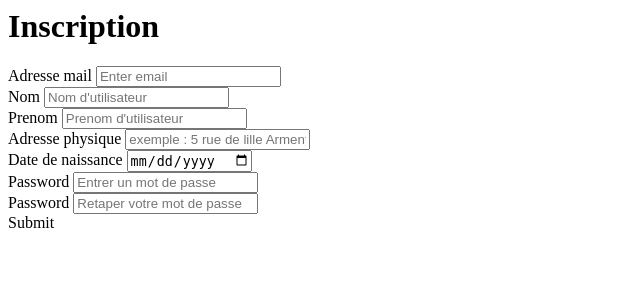
After one commit to luvumbu/mon_cv, a PHP site: page /pages/inscription.php in a window 1280 px wide. The commit adds this page. Shown: the top 300 px of the page, without its empty margins (0-640 px from the left). Run offline with PHP 8.4, Linux system fonts and the light colour scheme.

Commit message:
Button inscription pret a lemploie

```diff
--- a/controller/header.js
+++ b/controller/header.js
@@ -0,0 +1,6 @@
+function connexion(){
+	Ajax("section_info","pages/connexion.php") ;
+}
+function inscription(){
+	Ajax("section_info","pages/inscription.php") ;
+}
--- a/link.html
+++ b/link.html
@@ -1,2 +1,4 @@
 <link rel="stylesheet" href="https://stackpath.bootstrapcdn.com/bootstrap/4.4.1/css/bootstrap.min.css" integrity="sha384-Vkoo8x4CGsO3+Hhxv8T/Q5PaXtkKtu6ug5TOeNV6gBiFeWPGFN9MuhOf23Q9Ifjh" crossorigin="anonymous">
 <link rel="icon" href="https://pbs.twimg.com/profile_images/1244325575659061249/YjvhVutG_400x400.jpg" type="image/gif" sizes="16x16">
+<meta name="viewport" content="width=device-width, initial-scale=1">
+<link rel="stylesheet" href="https://cdnjs.cloudflare.com/ajax/libs/font-awesome/4.7.0/css/font-awesome.min.css">
--- /dev/null
+++ b/pages/inscription.php
@@ -0,0 +1,59 @@
+<h1>
+  Inscription
+</h1>
+<form>
+  <div class="form-group">
+    <label for="email">Adresse mail</label>
+    <input type="email" class="form-control" id="email" aria-describedby="emailHelp" placeholder="Enter email">
+    <div id="error_mail" class="display_none">
+        <i class="fa fa-remove"></i>
+    </div>
+  </div>
+  <div class="form-group">
+    <label for="nom">Nom</label>
+    <input type="text" class="form-control" id="nom"   placeholder="Nom d'utilisateur">
+    <div id="error_nom" class="display_none">
+        <i class="fa fa-remove"></i>
+    </div>
+  </div>
+  <div class="form-group">
+    <label for="prenom">Prenom</label>
+    <input type="text" class="form-control" id="prenom"   placeholder="Prenom d'utilisateur">
+    <div id="error_prenom" class="display_none">
+        <i class="fa fa-remove"></i>
+    </div>
+  </div>
+  <div class="form-group">
+    <label for="adresse_physique">Adresse physique</label>
+    <input type="text" class="form-control" id="adresse_physique"   placeholder="exemple : 5 rue de lille Armentieres">
+    <div id="error_adresse_physique" class="display_none">
+        <i class="fa fa-remove"  ></i>
+    </div>
+  </div>
+  <div class="form-group">
+    <label for="naissance">Date de naissance</label>
+    <input type="date" class="form-control" id="naissance"   placeholder="Nom d'utilisateur">
+    <div id="error_naissance" class="display_none">
+        <i class="fa fa-remove"></i>
+    </div>
+  </div>
+
+
+
+
+  <div class="form-group">
+    <label for="Password1">Password</label>
+    <input type="password" class="form-control" id="Password1" placeholder="Entrer un mot de passe">
+    <div id="error_password1" class="display_none">
+        <i class="fa fa-remove"></i>
+    </div>
+  </div>
+  <div class="form-group">
+    <label for="Password2">Password</label>
+    <input type="password" class="form-control" id="Password2" placeholder="Retaper votre mot de passe">
+    <div id="error_password2" class="display_none">
+        <i class="fa fa-remove"></i>
+    </div>
+  </div>
+  <div type="submit" id="submit_button"class="btn btn-primary" onclick="button_incription()">Submit</div>
+</form>
--- a/view/header.html
+++ b/view/header.html
@@ -0,0 +1,4 @@
+<div class="w-100pc" >
+	<div onclick="connexion()">Connexion</div>
+	<div onclick="inscription()">Inscription</div>
+</div>
--- a/view/section.html
+++ b/view/section.html
@@ -0,0 +1 @@
+<div id="section_info"></div>
```
Also changed, not shown: controller/section.js (+114 -0 lines), index.php (+31 -1 lines), pages/connexion.php (added, +13 -0 lines).
